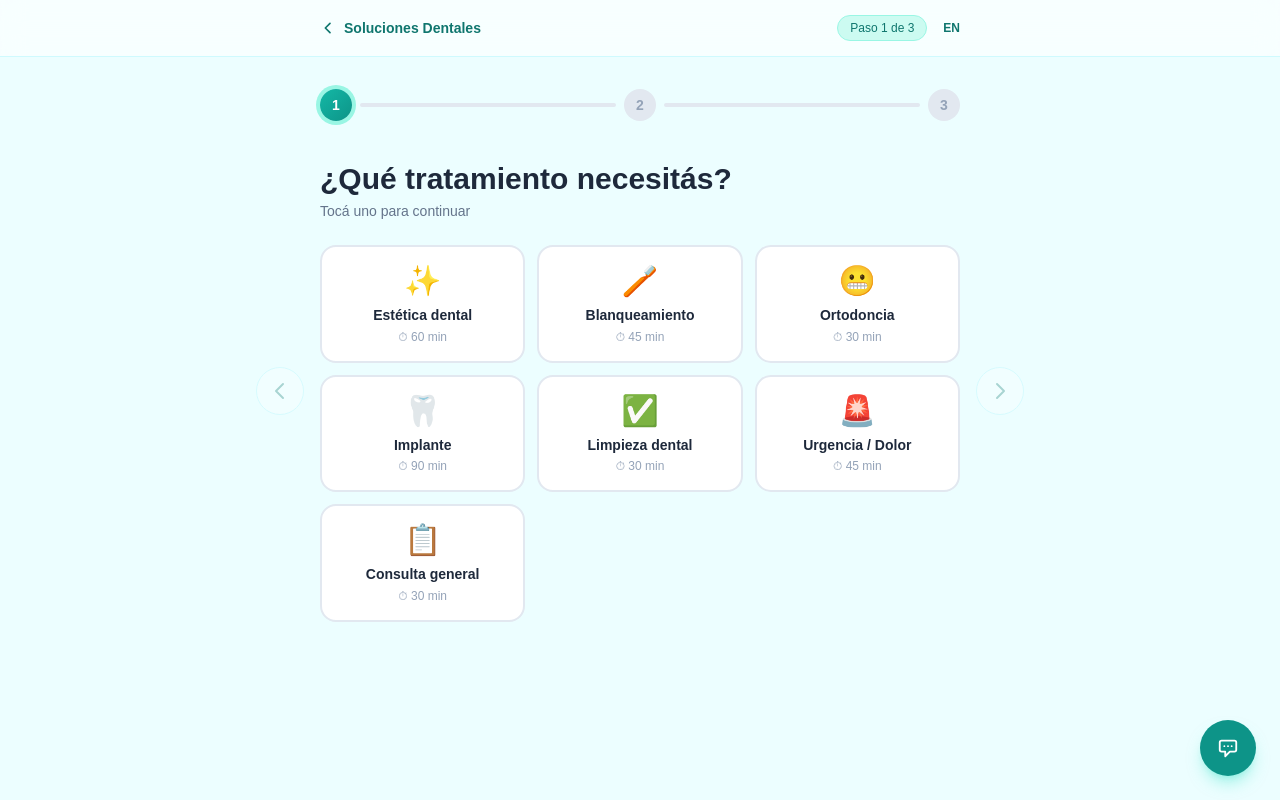
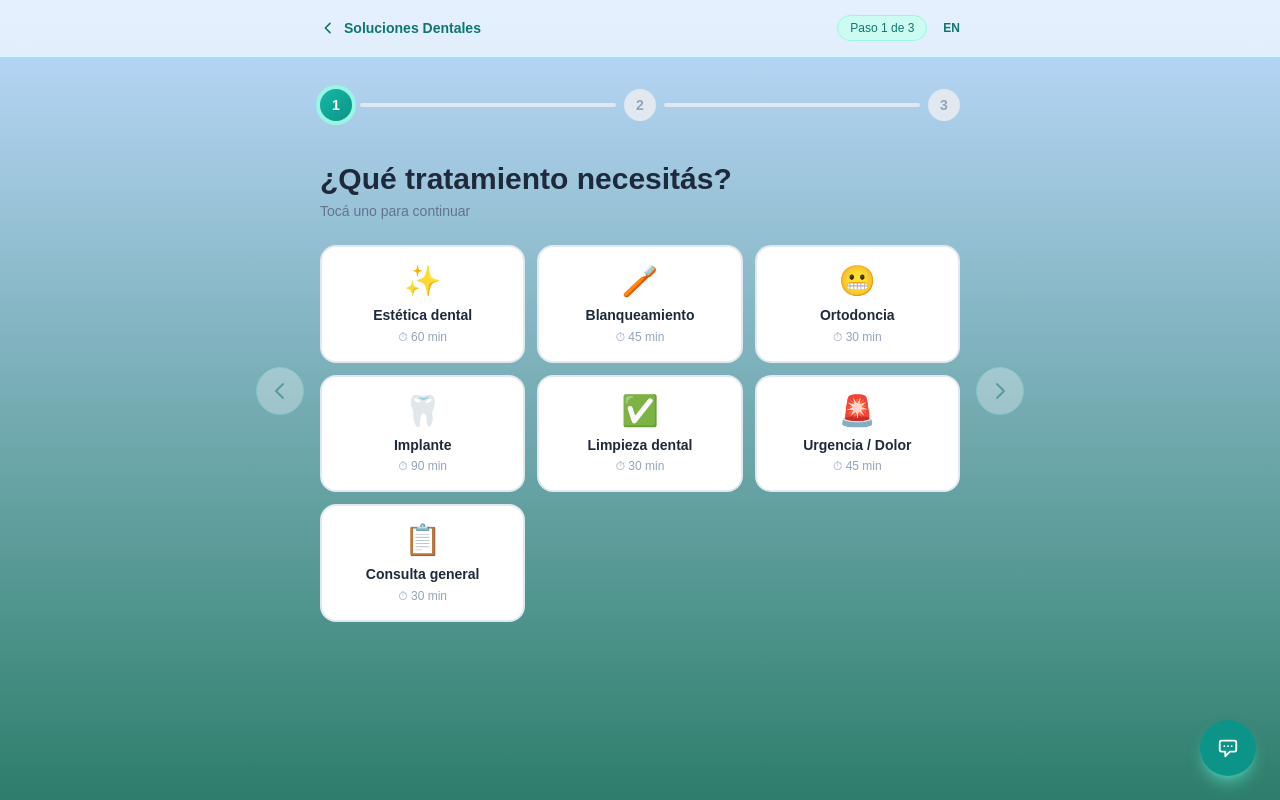
Before and after one commit to saadypacheco/solucionesdentales, a Next.js app in the folder frontend/: page /turnos in a window 1280 px wide. Built offline with nearby package versions, Linux system fonts and the light colour scheme.

Commit message:
style(turnos): cambiar fondo a gradiente gris-verde sofisticado

```diff
--- a/frontend/app/(publico)/turnos/page.tsx
+++ b/frontend/app/(publico)/turnos/page.tsx
@@ -213,7 +213,7 @@ export default function TurnosPage() {
   const { lang, setLang } = useLangStore()
 
   return (
-    <div ref={topRef} className="min-h-screen bg-cyan-50">
+    <div ref={topRef} className="min-h-screen" style={{ background: 'linear-gradient(to bottom, #bfdbfe 0%, #2d7e6a 100%)' }}>
       {/* Header */}
       <header className="sticky top-0 z-40 border-b border-cyan-100 bg-white/60 backdrop-blur-md">
         <div className="max-w-2xl mx-auto px-4 h-14 flex items-center justify-between">
```
